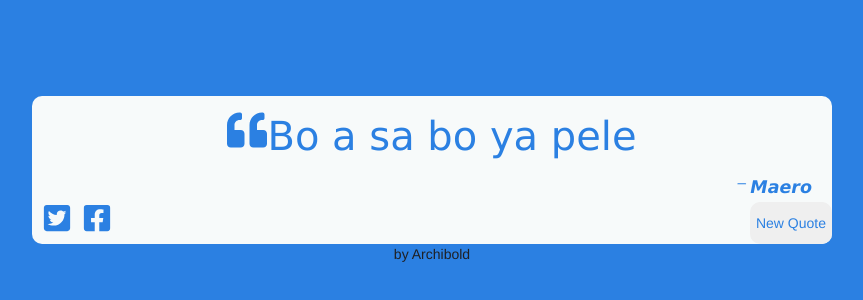
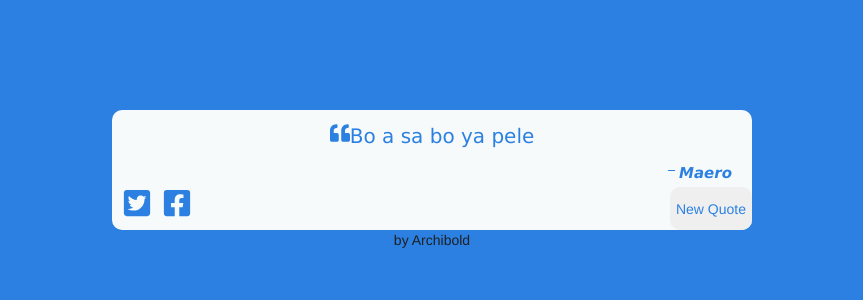
Before and after one commit to ArchieOmatla/randq, a React (Create React App) app: page / in a window 1280 px wide. Shown: the part 220-520 px from the top of the page, without its empty margins (208-1071 px from the left). Built offline with nearby package versions, Linux system fonts and the light colour scheme.

Commit message:
Update index.css

```diff
--- a/src/index.css
+++ b/src/index.css
@@ -13,7 +13,7 @@ body {
 #quote-box {
   text-align: right;
   background-color: #f7fafa;
-  width: 100vh;
+  width: 50%;
   border-radius: 1rem;
 }
 blockquote {
@@ -26,13 +26,14 @@ blockquote {
   text-align: center;
   font-family: "Lucida Sans", "Lucida Sans Regular", "Lucida Grande",
     "Lucida Sans Unicode", Geneva, Verdana, sans-serif;
-  font-size: 4rem;
+  font-size: 2rem;
 }
 
 #author {
   font-weight: bold;
   font-family: "Lucida Sans", "Lucida Sans Regular", "Lucida Grande",
     "Lucida Sans Unicode", Geneva, Verdana, sans-serif;
+  font-size: 1.5rem;
 }
 #Coder {
   color: #1f2024;
```
